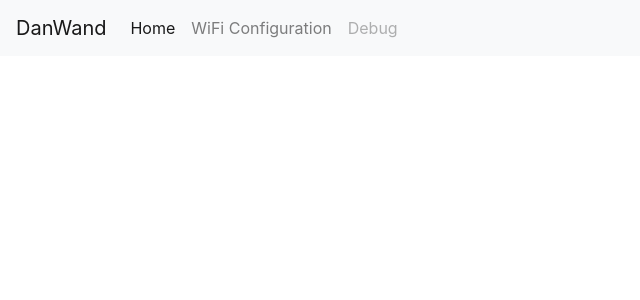
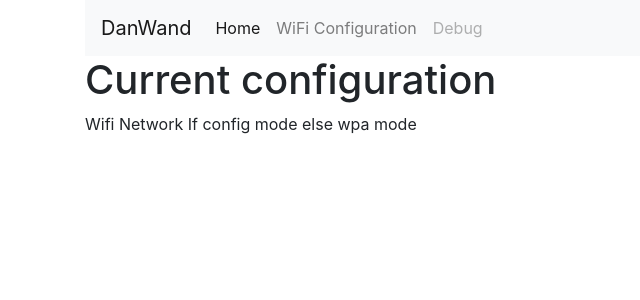
Before and after one commit to peterlholm/device_setup, a PHP site: page / in a window 1280 px wide. Shown: the top 300 px of the page, without its empty margins (0-640 px from the left). Run offline with PHP 8.4, Linux system fonts and the light colour scheme.

Commit message:
first update

```diff
--- a/config_site/index.html
+++ b/config_site/index.html
@@ -1,19 +1,23 @@
 <!DOCTYPE html>
 <html lang="uk">
+
 <head>
   <meta charset="utf-8" />
   <meta http-equiv="X-UA-Compatible" content="IE=edge" />
   <meta name="viewport" content="width=device-width, initial-scale=1.0">
   <title>Danwand Configuration</title>
   <!-- <link rel="manifest" href="/manifest.json" crossorigin="use-credentials"> -->
-    <link rel="icon" href="favicon.ico" type="image/x-icon" >
+  <link rel="icon" href="favicon.ico" type="image/x-icon">
   <link rel="stylesheet" type="text/css" href="/css/bootstrap.min.css" />
   <link rel="stylesheet" type="text/css" href="/css/site.css" />
 </head>
+
 <body>
+  <div class="container">
     <nav class="navbar navbar-expand-lg navbar-light bg-light">
       <a class="navbar-brand" href="#">DanWand</a>
-        <button class="navbar-toggler" type="button" data-toggle="collapse" data-target="#navbarSupportedContent" aria-controls="navbarSupportedContent" aria-expanded="false" aria-label="Toggle navigation">
+      <button class="navbar-toggler" type="button" data-toggle="collapse" data-target="#navbarSupportedContent"
+        aria-controls="navbarSupportedContent" aria-expanded="false" aria-label="Toggle navigation">
         <span class="navbar-toggler-icon"></span>
       </button>
 
@@ -42,7 +46,17 @@
         </ul>
       </div>
     </nav>
+
+    <h1>Current configuration</h1>
+
+    Wifi Network
+
+    If config mode
+
+    else wpa mode
+  </div>
   <script src="/js/bootstrap.min.js"></script>
 
 </body>
+
 </html>
--- a/config_site/wifi.php
+++ b/config_site/wifi.php
@@ -6,13 +6,13 @@
   <meta http-equiv="X-UA-Compatible" content="IE=edge" />
   <meta name="viewport" content="width=device-width, initial-scale=1.0">
   <title>Danwand Configuration</title>
-  <!-- <link rel="manifest" href="/manifest.json" crossorigin="use-credentials"> -->
   <link rel="icon" href="favicon.ico" type="image/x-icon">
   <link rel="stylesheet" type="text/css" href="/css/bootstrap.min.css" />
   <link rel="stylesheet" type="text/css" href="/css/site.css" />
 </head>
 
 <body>
+  <div class="container">
   <nav class="navbar navbar-expand-lg navbar-light bg-light">
     <a class="navbar-brand" href="#">DanWand</a>
     <button class="navbar-toggler" type="button" data-toggle="collapse" data-target="#navbarSupportedContent"
@@ -66,6 +66,7 @@
     </form>
 
     Finito
+</div>
     <script src="/js/bootstrap.min.js"></script>
 
 </body>
```
Also changed, not shown: 1 other file. Lines whose indentation alone changed are shown as unchanged.
